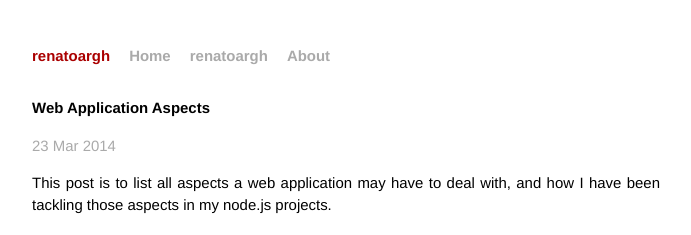
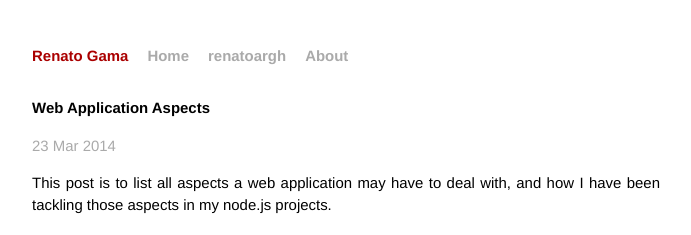
Before and after one commit to renatoargh/renatoargh.github.io, a Jekyll site: the page built from _posts/2014-03-23-web-application-aspects.md, in a window 1280 px wide. Shown: the top 235 px of the page, without its empty margins (294-985 px from the left). Built offline with Jekyll 4.4.1, drawn with Linux system fonts in a browser that asks for light colours; Markdown is read by kramdown in place of the engine named in the settings.

Commit message:
Update _config.yml

```diff
--- a/_config.yml
+++ b/_config.yml
@@ -1,3 +1,3 @@
-name: renatoargh
+name: Renato Gama
 markdown: redcarpet
 pygments: true
```
